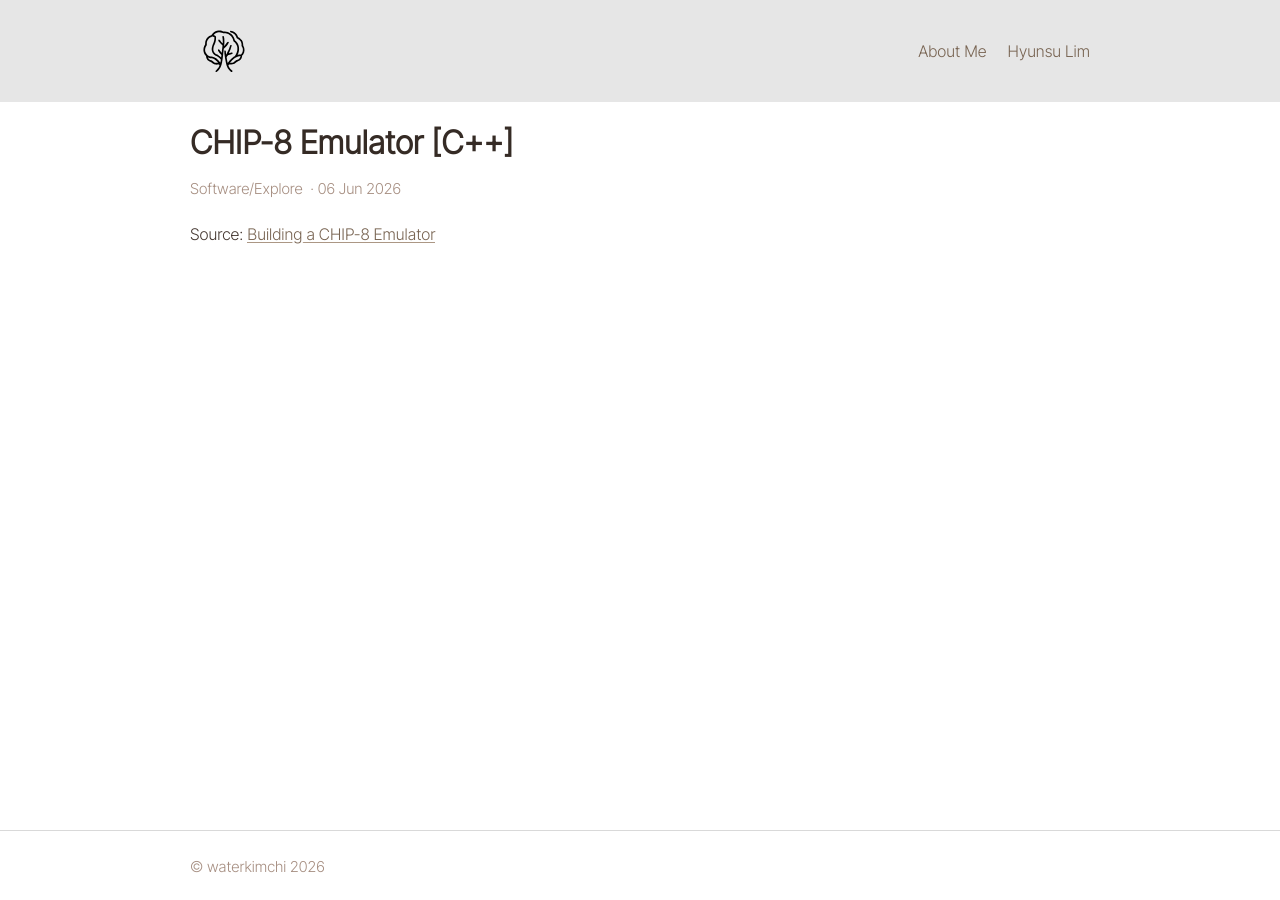
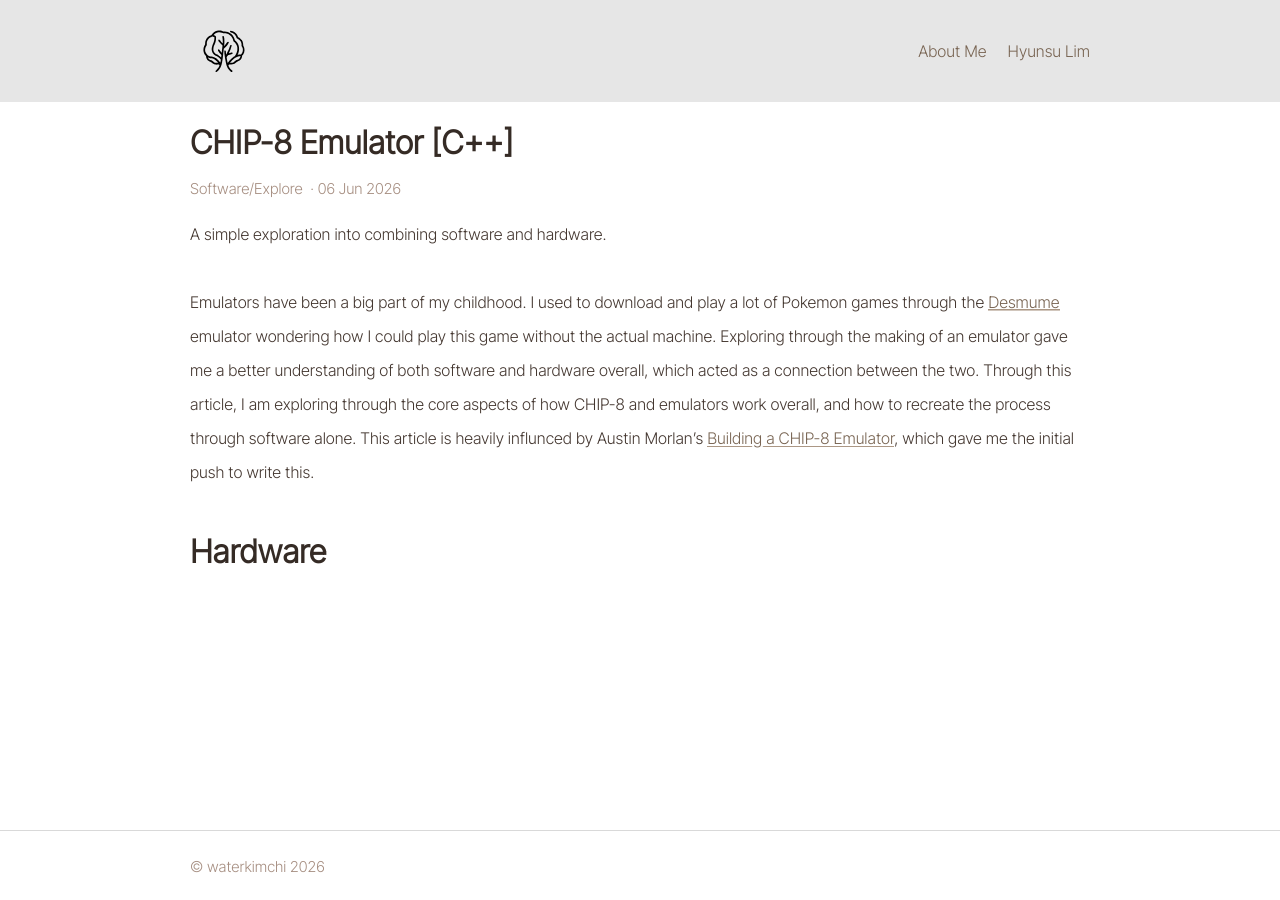
Before and after one commit to waterkimchi/waterkimchi.github.io, a Jekyll site: the page built from _posts/2026-06-06-CHIP-8-Emulator.md, in a window 1280 px wide. Built offline with Jekyll 4.4.1, drawn with Linux system fonts in a browser that asks for light colours.

Commit message:
Update 2026-06-06-CHIP-8-Emulator.md

```diff
--- a/_posts/2026-06-06-CHIP-8-Emulator.md
+++ b/_posts/2026-06-06-CHIP-8-Emulator.md
@@ -3,4 +3,8 @@ title: CHIP-8 Emulator [C++]
 category: Software/Explore
 ---
 
-Source: [Building a CHIP-8 Emulator](https://austinmorlan.com/posts/chip8_emulator/)
+A simple exploration into combining software and hardware.
+
+Emulators have been a big part of my childhood. I used to download and play a lot of Pokemon games through the [Desmume](https://github.com/TASEmulators/desmume) emulator wondering how I could play this game without the actual machine. Exploring through the making of an emulator gave me a better understanding of both software and hardware overall, which acted as a connection between the two. Through this article, I am exploring through the core aspects of how CHIP-8 and emulators work overall, and how to recreate the process through software alone. This article is heavily influnced by Austin Morlan's [Building a CHIP-8 Emulator](https://austinmorlan.com/posts/chip8_emulator/), which gave me the initial push to write this.
+
+# Hardware
```
